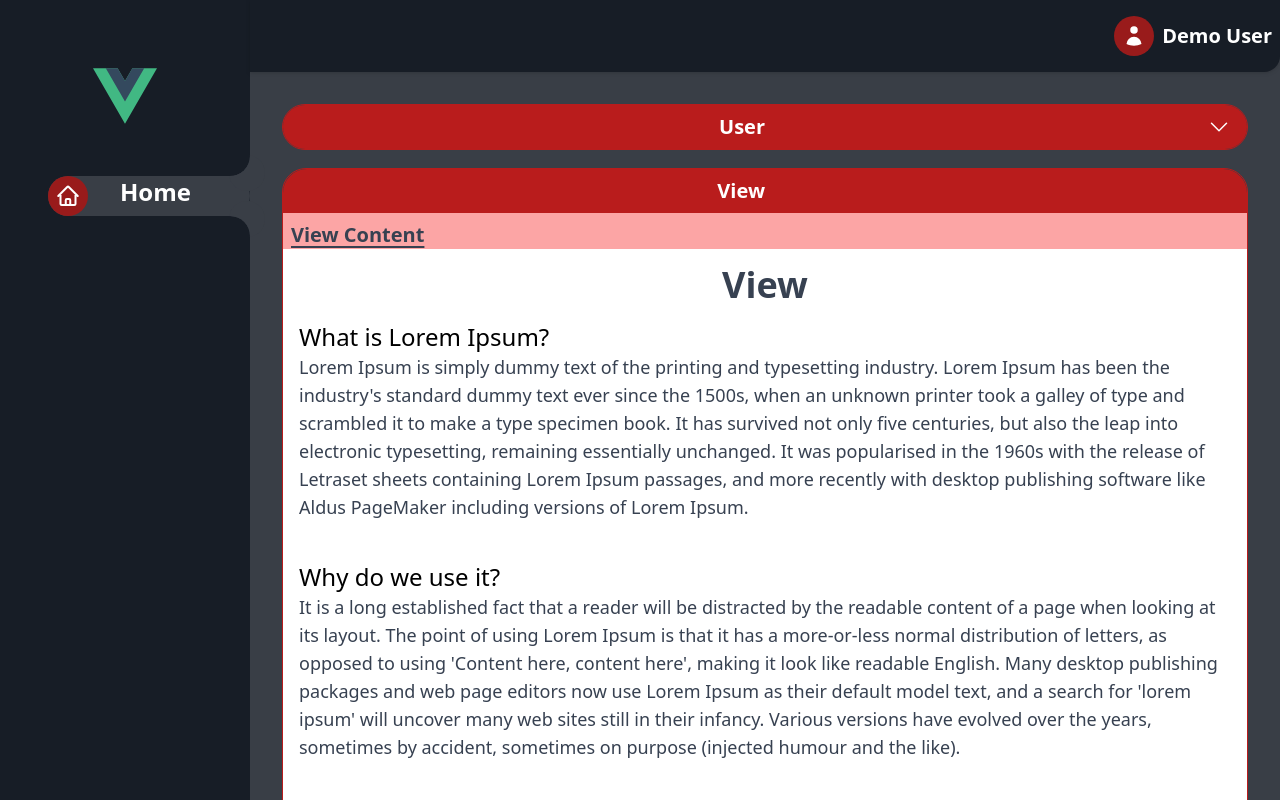
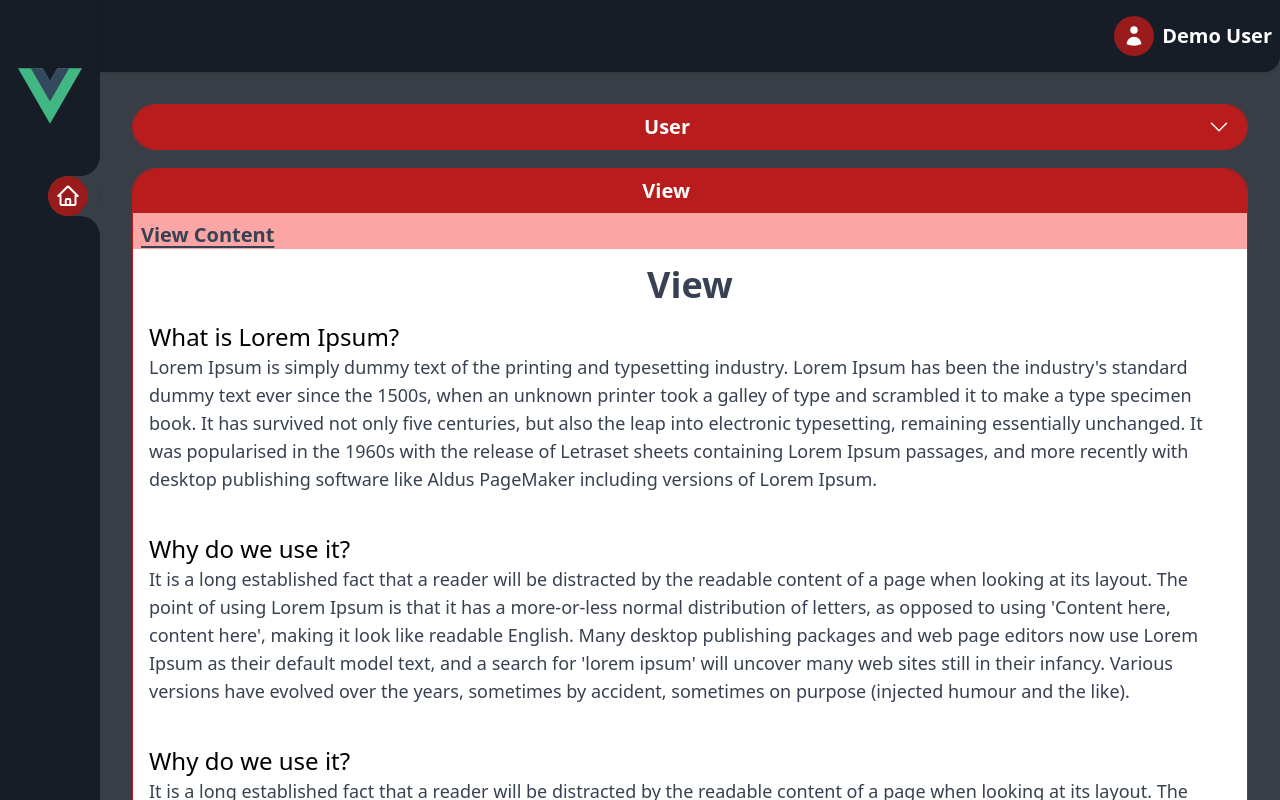
Before and after one commit to wdmahbubur/vue-js-assignment, a Vue app: page / in a window 1280 px wide. Shown: the top 800 px of the page. Built offline with nearby package versions, Linux system fonts and the light colour scheme.

Commit message:
fixed responsive side menu

```diff
--- a/src/App.vue
+++ b/src/App.vue
@@ -7,7 +7,7 @@ import ViewContainer from './components/ViewContainer.vue';
 import UserContainer from './components/UserContainer.vue';
 
 // state
-const responsiveMenuExpand = ref(true);
+const responsiveMenuExpand = ref(false);
 const orderObject = ref({ user: 1, view: 2 });
 const viewExpand = ref(true);
 const userExpand = ref(false);
@@ -49,6 +49,12 @@ function togglePosition(name) {
 }
 
 onMounted(() => {
+  if (window.innerWidth <= 576) {
+    responsiveMenuExpand.value = false;
+  }
+  if (window.innerWidth > 576) {
+    responsiveMenuExpand.value = true;
+  }
   window.addEventListener('resize', function () {
     if (this.window.innerWidth<=576) {
       responsiveMenuExpand.value = false;
```
